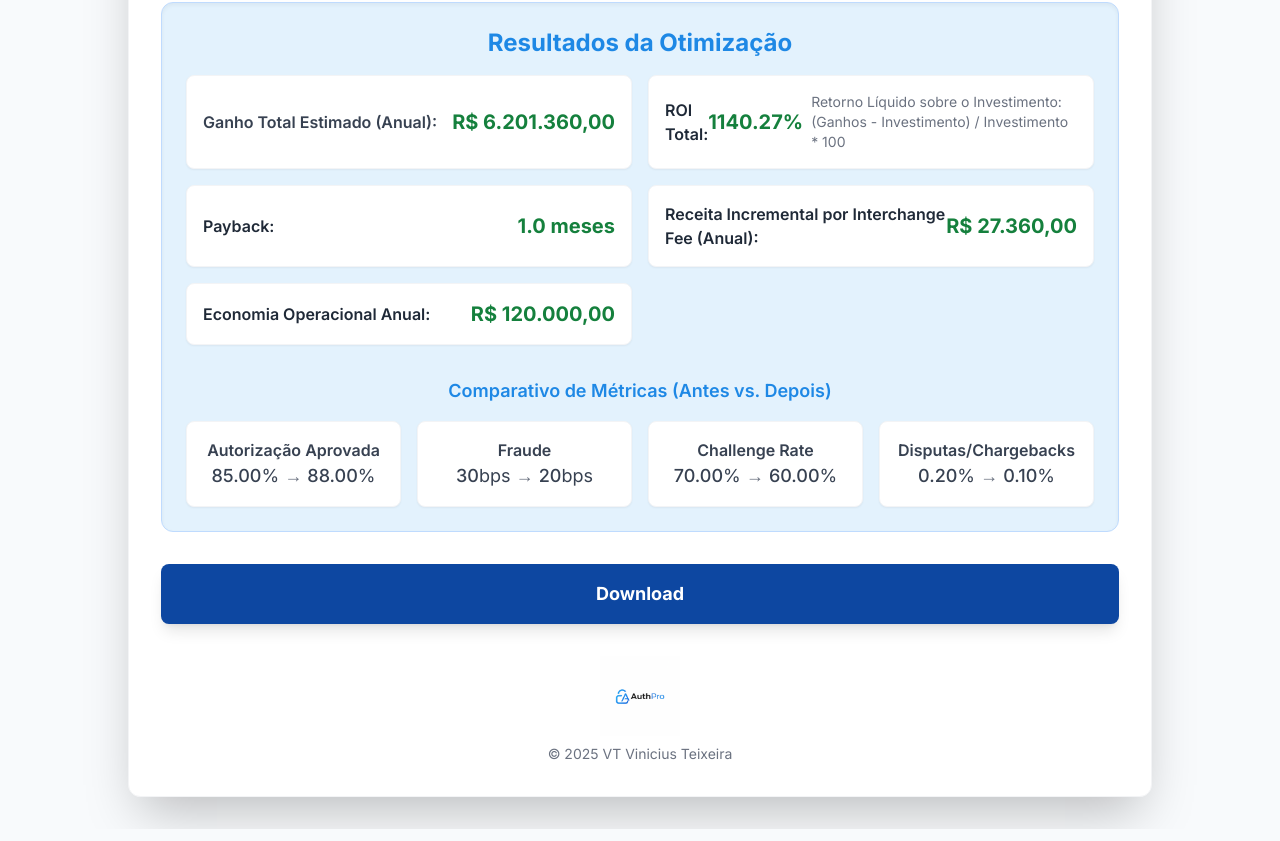
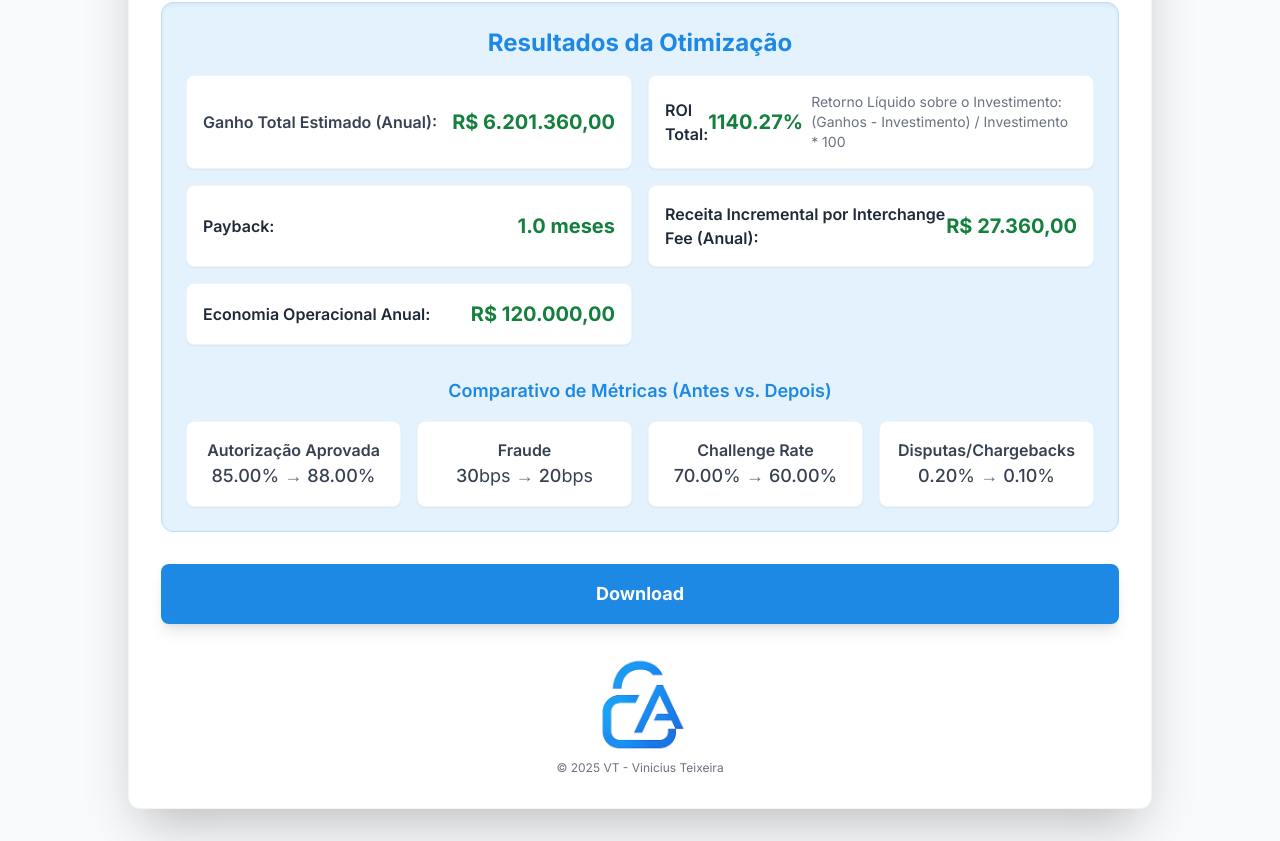
Before and after one commit to tk6209/AuthPros, a plain HTML site: page index.html in a window 1280 px wide. Shown: the part 1809-2650 px from the top of the page. Drawn offline with nearby package versions, Linux system fonts and the light colour scheme.

Commit message:
Update index.html

```diff
--- a/index.html
+++ b/index.html
@@ -65,11 +65,8 @@
 </head>
 <body class="p-4 sm:p-6 lg:p-8 flex items-center justify-center min-h-screen">
     <div class="bg-white p-6 sm:p-8 rounded-xl shadow-2xl w-full max-w-5xl border border-gray-100 container">
-        <!-- Top Header: VT Vinicius Teixeira e Botões de Idioma -->
-        <div class="flex flex-col sm:flex-row justify-between items-center mb-8">
-            <div class="text-xl sm:text-2xl font-extrabold text-[#1e88e5] mb-4 sm:mb-0">
-                VT Vinicius Teixeira
-            </div>
+        <!-- Top Header: Apenas Botões de Idioma (VT Vinicius Teixeira removido) -->
+        <div class="flex flex-col sm:flex-row justify-end items-center mb-8">
             <div class="flex space-x-2 no-print">
                 <button class="lang-btn px-4 py-2 text-sm rounded-lg bg-[#e3f2fd] text-[#1e88e5] font-semibold hover:bg-blue-200 transition duration-200" data-lang="pt">PT</button>
                 <button class="lang-btn px-4 py-2 text-sm rounded-lg bg-[#e3f2fd] text-[#1e88e5] font-semibold hover:bg-blue-200 transition duration-200" data-lang="en">EN</button>
@@ -80,7 +77,7 @@
         <!-- Nova Seção: Logo AuthPro + Título Principal + Descrição da Página -->
         <div class="flex flex-col md:flex-row items-start md:items-center gap-6 mb-8">
             <!-- Logo AuthPro (substitua 'images/authpro-logo.png' pelo caminho real no seu GitHub) -->
-            <img src="images/1753094321791.jpeg" alt="Logo AuthPro" class="h-20 md:h-24 opacity-90 flex-shrink-0 mx-auto md:mx-0">
+            <img src="images/1753094321790.png" alt="Logo AuthPro" class="h-16 md:h-20 opacity-90 flex-shrink-0 mx-auto md:mx-0">
             <div class="flex-grow text-left">
                 <h1 class="text-3xl sm:text-4xl font-bold text-[#1e88e5] mb-4" data-key="mainTitle">Calculadora de ROI AuthPro</h1>
                 <p class="text-gray-700 text-lg mb-6" data-key="pageDescription">
@@ -255,19 +252,19 @@
             </div>
         </div>
 
-        <button id="printBtn" class="w-full mt-8 bg-[#0d47a1] hover:bg-[#002171] text-white font-bold py-4 px-6 rounded-lg shadow-lg transition duration-300 ease-in-out transform hover:scale-105 focus:outline-none focus:ring-2 focus:ring-[#0d47a1] focus:ring-opacity-50 no-print text-lg">
+        <button id="printBtn" class="w-full mt-8 bg-[#1e88e5] hover:bg-[#1565c0] text-white font-bold py-4 px-6 rounded-lg shadow-lg transition duration-300 ease-in-out transform hover:scale-105 focus:outline-none focus:ring-2 focus:ring-[#1e88e5] focus:ring-opacity-50 no-print text-lg">
             <span data-key="downloadButton">Download</span>
         </button>
 
         <!-- Sua logo pessoal VT Vinicius Teixeira acima do copyright -->
         <div class="flex justify-center items-center mt-8 mb-2 no-print">
             <!-- Certifique-se de que 'images/1753094321792.jpeg' é o caminho correto no seu repositório GitHub -->
-            <img src="images/1753094321792.jpeg" alt="Logo VT Vinicius Teixeira" class="h-20 opacity-90">
+            <img src="images/1753094321791.jpeg" alt="Logo VT Vinicius Teixeira" class="h-24 opacity-90">
         </div>
 
         <!-- Copyright no Rodapé -->
-        <div class="text-center text-gray-500 text-sm no-print">
-            &copy; <span id="currentYear"></span> VT Vinicius Teixeira
+        <div class="text-center text-gray-500 text-xs no-print">
+            &copy; <span id="currentYear"></span> VT - Vinicius Teixeira
         </div>
     </div>
 
@@ -400,7 +397,7 @@
                 resultsTitle: "Resultados de la Otimização",
                 totalGainAnnualLabel: "Ganancia Total Estimada (Anual):",
                 roiTotalLabel: "ROI Total:",
-                roiExplanation: "Retorno Neto de la Inversión: (Ganhos - Inversión) / Inversión * 100",
+                roiExplanation: "Retorno Neto de la Inversão: (Ganhos - Investimento) / Investimento * 100",
                 paybackLabel: "Recuperación de la Inversión:",
                 interchangeRevenueAnnualLabel: "Ingresos Incrementales por Interchange Fee (Anual):",
                 operationalSavingsAnnualLabel: "Ahorro Operacional Anual:",
@@ -445,6 +442,7 @@
         });
 
         document.getElementById('calculateBtn').addEventListener('click', calculateROI);
+        // O botão de download agora usa as mesmas cores do botão de calcular
         document.getElementById('printBtn').addEventListener('click', () => {
             console.log("Botão de download clicado! Acionando window.print()...");
             try {
```
